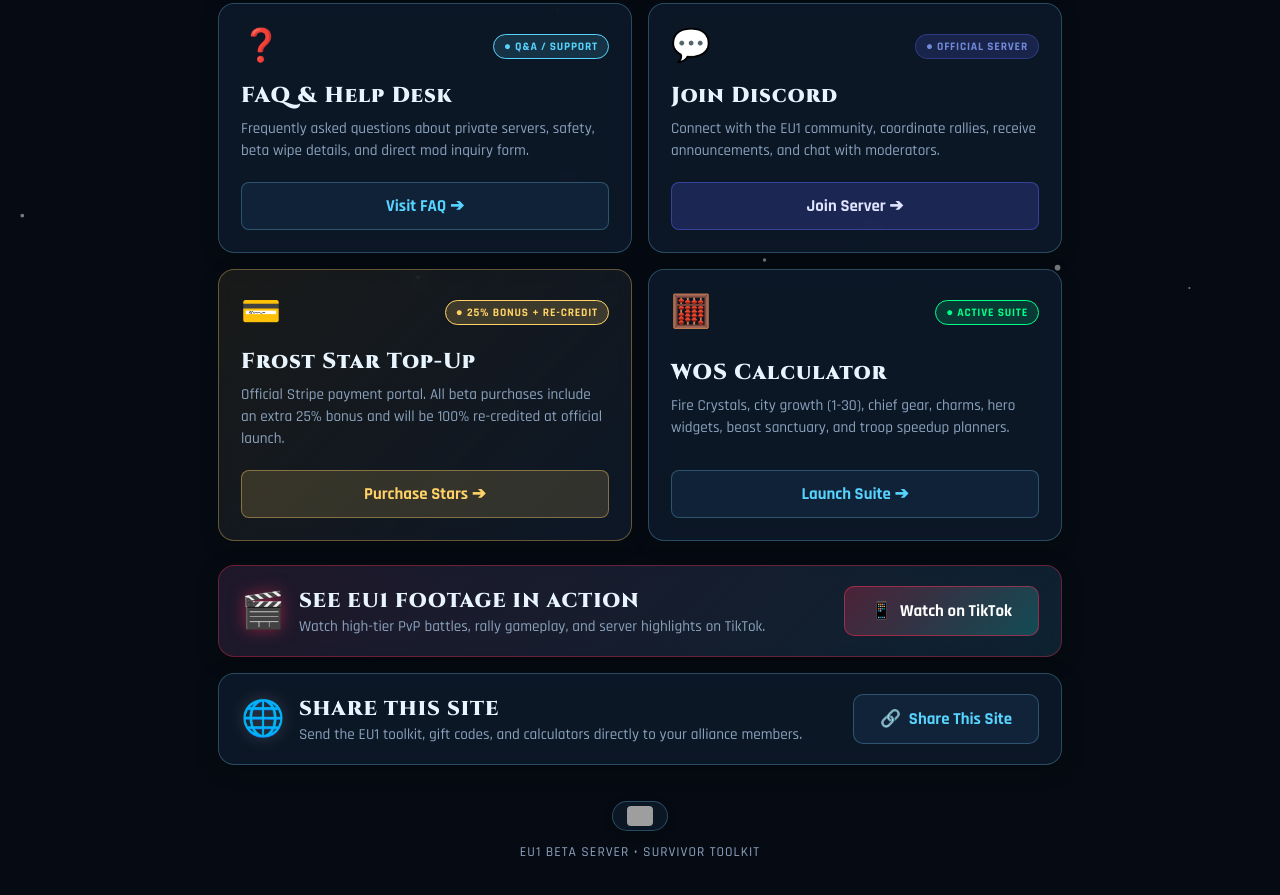
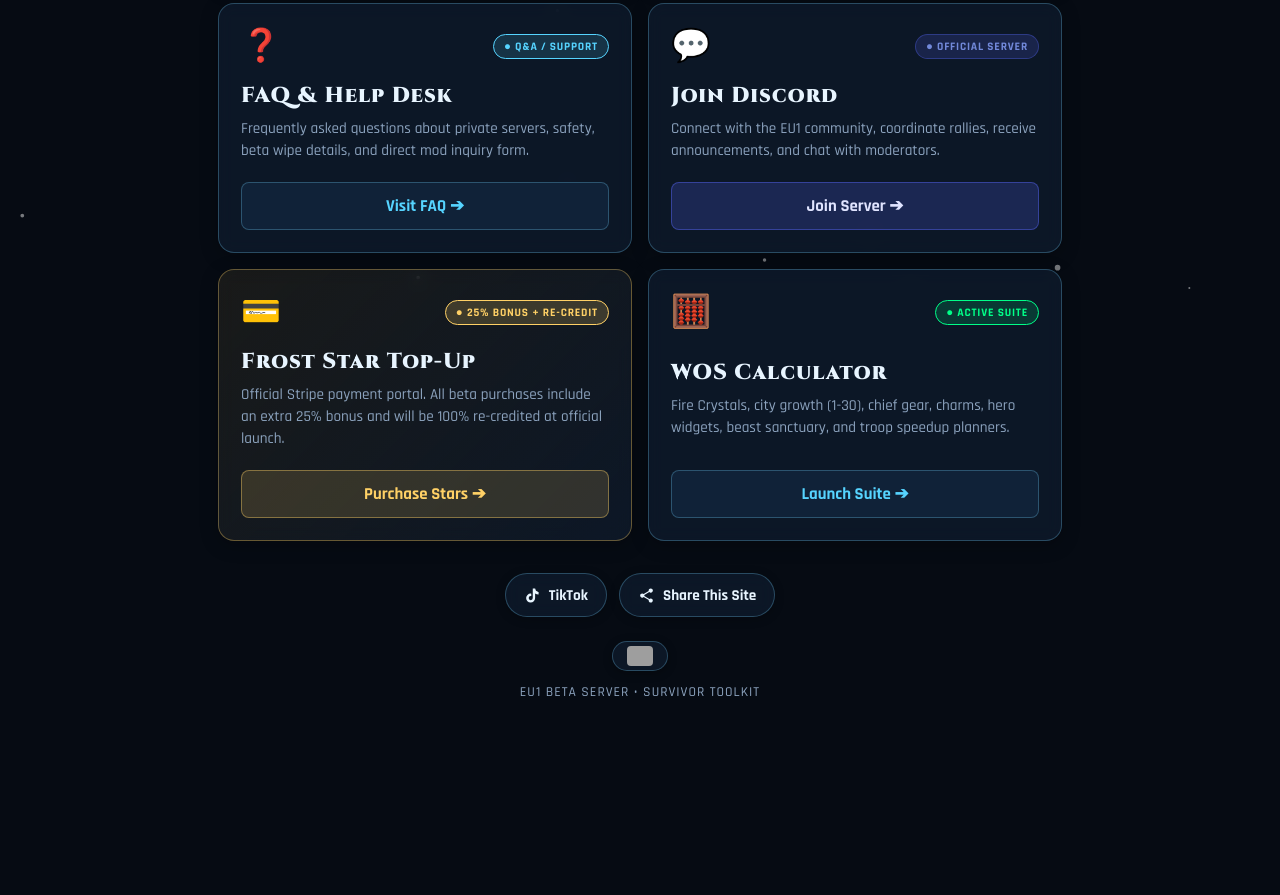
Before and after one commit to EU1-GUIDE/BETA-GUIDE, a plain HTML site: page index.html in a window 1280 px wide. Shown: the part 509-1404 px from the top of the page. After the commit the page ends 1286 px from the top, so only its background shows below. Drawn offline with Linux system fonts and the light colour scheme; grey boxes are pictures that could not be loaded.

Commit message:
Update index.html
removed TT and share cards switched them to icons

```diff
--- a/index.html
+++ b/index.html
@@ -465,145 +465,80 @@
       box-shadow: 0 0 16px var(--gold-glow);
     }
 
-    /* Standalone Media & Action Cards Section */
-    .action-cards-stack {
+    /* Minimalist Footer Action Dock (Clutter-Free) */
+    .action-dock {
+      margin-top: 32px;
       display: flex;
-      flex-direction: column;
-      gap: 16px;
-      margin-top: 24px;
+      justify-content: center;
+      align-items: center;
+      gap: 12px;
+      flex-wrap: wrap;
     }
 
-    .standalone-action-card {
-      background: var(--bg-card);
-      border: 1px solid var(--border-ice);
-      border-radius: 16px;
-      padding: 20px 22px;
-      backdrop-filter: blur(8px);
-      box-shadow: 0 4px 20px rgba(0, 0, 0, 0.35);
-      display: flex;
-      align-items: center;
-      justify-content: space-between;
-      flex-wrap: wrap;
-      gap: 16px;
-      transition: all 0.25s ease;
-    }
-
-    body.polar .standalone-action-card {
-      box-shadow: 0 4px 18px rgba(2, 132, 199, 0.08);
-    }
-
-    .card-tiktok {
-      border-color: rgba(254, 44, 85, 0.35);
-      background: linear-gradient(135deg, rgba(254, 44, 85, 0.08) 0%, rgba(37, 244, 238, 0.05) 100%), var(--bg-card);
-    }
-
-    body.polar .card-tiktok {
-      background: linear-gradient(135deg, rgba(225, 29, 72, 0.06) 0%, rgba(2, 132, 199, 0.06) 100%), #ffffff;
-      border-color: rgba(225, 29, 72, 0.3);
-    }
-
-    .card-tiktok:hover {
-      border-color: rgba(254, 44, 85, 0.7);
-      box-shadow: 0 6px 24px rgba(254, 44, 85, 0.25);
-    }
-
-    .card-share {
-      border-color: var(--border-ice);
-    }
-
-    .card-share:hover {
-      border-color: var(--accent-frost);
-      box-shadow: 0 6px 24px var(--accent-glow);
-    }
-
-    .action-card-left {
-      display: flex;
-      align-items: center;
-      gap: 14px;
-      flex: 1;
-      min-width: 250px;
-    }
-
-    .action-card-icon {
-      font-size: 2.2rem;
-      filter: drop-shadow(0 0 8px rgba(255, 255, 255, 0.2));
-    }
-
-    .card-tiktok .action-card-icon {
-      filter: drop-shadow(0 0 8px rgba(254, 44, 85, 0.5));
-    }
-
-    .action-card-title {
-      font-family: 'Cinzel', serif;
-      font-size: 1.25rem;
-      font-weight: 800;
-      color: var(--text-main);
-      letter-spacing: 1px;
-    }
-
-    .action-card-desc {
-      color: var(--text-muted);
-      font-size: 0.95rem;
-      margin-top: 3px;
-    }
-
-    .btn-action-pill {
-      padding: 13px 26px;
-      border-radius: 10px;
-      font-family: 'Rajdhani', sans-serif;
-      font-size: 1.05rem;
-      font-weight: 800;
-      text-decoration: none;
+    .dock-btn {
       display: inline-flex;
       align-items: center;
       justify-content: center;
       gap: 8px;
-      white-space: nowrap;
-      transition: all 0.25s ease;
+      height: 44px;
+      padding: 0 18px;
+      background: var(--bg-card);
+      border: 1px solid var(--border-ice);
+      border-radius: 22px;
+      color: var(--text-main);
+      font-family: 'Rajdhani', sans-serif;
+      font-size: 0.95rem;
+      font-weight: 700;
+      text-decoration: none;
+      backdrop-filter: blur(8px);
+      box-shadow: 0 2px 10px rgba(0, 0, 0, 0.25);
+      transition: all 0.2s ease;
       cursor: pointer;
     }
 
-    .btn-tiktok-pill {
-      background: linear-gradient(135deg, rgba(254, 44, 85, 0.25) 0%, rgba(37, 244, 238, 0.2) 100%);
-      border: 1px solid rgba(254, 44, 85, 0.5);
-      color: #fff;
+    body.polar .dock-btn {
+      box-shadow: 0 2px 8px rgba(2, 132, 199, 0.08);
     }
 
-    body.polar .btn-tiktok-pill {
-      background: linear-gradient(135deg, rgba(225, 29, 72, 0.12) 0%, rgba(2, 132, 199, 0.12) 100%);
-      color: #0c1e33;
-      border-color: rgba(225, 29, 72, 0.4);
+    .dock-btn svg {
+      width: 17px;
+      height: 17px;
+      fill: currentColor;
+      transition: transform 0.2s ease;
     }
 
-    .btn-tiktok-pill:hover {
-      background: linear-gradient(135deg, #fe2c55 0%, #25f4ee 100%);
-      color: #060b13;
-      box-shadow: 0 0 18px rgba(254, 44, 85, 0.5);
+    .dock-btn-tiktok:hover {
+      border-color: var(--tiktok-pink);
+      color: #fff;
+      background: rgba(254, 44, 85, 0.18);
+      box-shadow: 0 0 14px rgba(254, 44, 85, 0.35);
       transform: translateY(-2px);
     }
 
-    .btn-share-pill {
-      background: rgba(18, 38, 62, 0.85);
-      border: 1px solid var(--border-ice);
-      color: var(--accent-frost);
+    body.polar .dock-btn-tiktok:hover {
+      background: rgba(225, 29, 72, 0.12);
+      color: var(--tiktok-pink);
     }
 
-    body.polar .btn-share-pill {
-      background: rgba(2, 132, 199, 0.08);
-      color: var(--accent-frost);
-      border-color: var(--border-ice);
+    .dock-btn-tiktok:hover svg {
+      transform: scale(1.1);
     }
 
-    .btn-share-pill:hover {
-      background: var(--accent-frost);
-      color: #040910;
-      box-shadow: 0 0 16px var(--accent-glow);
+    .dock-btn-share:hover {
+      border-color: var(--accent-frost);
+      color: var(--accent-frost);
+      background: rgba(86, 212, 255, 0.12);
+      box-shadow: 0 0 14px var(--accent-glow);
       transform: translateY(-2px);
     }
 
-    body.polar .btn-share-pill:hover {
-      color: #ffffff;
-      box-shadow: 0 4px 16px rgba(2, 132, 199, 0.35);
+    body.polar .dock-btn-share:hover {
+      color: var(--accent-frost);
+      background: rgba(2, 132, 199, 0.1);
+    }
+
+    .dock-btn-share:hover svg {
+      transform: scale(1.1);
     }
 
     /* Toast Notification */
@@ -641,7 +576,7 @@
 
     .portal-footer {
       text-align: center;
-      margin-top: 36px;
+      margin-top: 24px;
       color: var(--text-muted);
       font-size: 0.85rem;
       letter-spacing: 1px;
@@ -666,12 +601,6 @@
       height: 20px;
       border-radius: 4px;
       vertical-align: middle;
-    }
-
-    @media (max-width: 600px) {
-      .btn-action-pill {
-        width: 100%;
-      }
     }
   </style>
 </head>
@@ -783,36 +712,24 @@
       </a>
     </main>
 
-    <!-- Standalone Media & Sharing Section -->
-    <section class="action-cards-stack">
-      <!-- Card A: TikTok Community Showcase -->
-      <article class="standalone-action-card card-tiktok">
-        <div class="action-card-left">
-          <span class="action-card-icon">🎬</span>
-          <div>
-            <h3 class="action-card-title">SEE EU1 FOOTAGE IN ACTION</h3>
-            <p class="action-card-desc">Watch high-tier PvP battles, rally gameplay, and server highlights on TikTok.</p>
-          </div>
-        </div>
-        <a href="https://www.tiktok.com/@monstrosity13?_r=1&_t=ZT-9B2fE6ks8xq" target="_blank" rel="noopener noreferrer" class="btn-action-pill btn-tiktok-pill">
-          <span>📱</span> Watch on TikTok
-        </a>
-      </article>
+    <!-- Clutter-Free Action Dock -->
+    <div class="action-dock">
+      <!-- TikTok Icon Link -->
+      <a href="https://www.tiktok.com/@monstrosity13?_r=1&_t=ZT-9B2fE6ks8xq" target="_blank" rel="noopener noreferrer" class="dock-btn dock-btn-tiktok" title="Watch EU1 Highlights on TikTok">
+        <svg viewBox="0 0 24 24" aria-hidden="true">
+          <path d="M19.59 6.69a4.83 4.83 0 0 1-3.77-4.25V2h-3.45v13.67a2.89 2.89 0 0 1-2.88 2.89 2.89 2.89 0 0 1-2.89-2.89 2.89 2.89 0 0 1 2.89-2.89c.28 0 .54.04.79.1v-3.5a6.37 6.37 0 0 0-.79-.05A6.34 6.34 0 0 0 3 15.67 6.34 6.34 0 0 0 9.34 22a6.34 6.34 0 0 0 6.34-6.33V9.05a8.27 8.27 0 0 0 4.91 1.6V7.21a4.85 4.85 0 0 1-1-.52z"/>
+        </svg>
+        <span>TikTok</span>
+      </a>
 
-      <!-- Card B: Standalone Share This Site -->
-      <article class="standalone-action-card card-share">
-        <div class="action-card-left">
-          <span class="action-card-icon">🌐</span>
-          <div>
-            <h3 class="action-card-title">SHARE THIS SITE</h3>
-            <p class="action-card-desc">Send the EU1 toolkit, gift codes, and calculators directly to your alliance members.</p>
-          </div>
-        </div>
-        <button type="button" class="btn-action-pill btn-share-pill" onclick="shareSiteLink()">
-          <span>🔗</span> Share This Site
-        </button>
-      </article>
-    </section>
+      <!-- Clean Share Button -->
+      <button type="button" class="dock-btn dock-btn-share" onclick="shareSiteLink()" title="Share this website">
+        <svg viewBox="0 0 24 24" aria-hidden="true">
+          <path d="M18 16.08c-.76 0-1.44.3-1.96.77L8.91 12.7c.05-.23.09-.46.09-.7s-.04-.47-.09-.7l7.05-4.11c.54.5 1.25.81 2.04.81 1.66 0 3-1.34 3-3s-1.34-3-3-3-3 1.34-3 3c0 .24.04.47.09.7L8.04 9.81C7.5 9.31 6.79 9 6 9c-1.66 0-3 1.34-3 3s1.34 3 3 3c.79 0 1.5-.31 2.04-.81l7.12 4.16c-.05.21-.08.43-.08.65 0 1.61 1.31 2.92 2.92 2.92s2.92-1.31 2.92-2.92c0-1.61-1.31-2.92-2.92-2.92z"/>
+        </svg>
+        <span>Share This Site</span>
+      </button>
+    </div>
 
     <footer class="portal-footer">
       <div class="visitor-badge-container">
```
